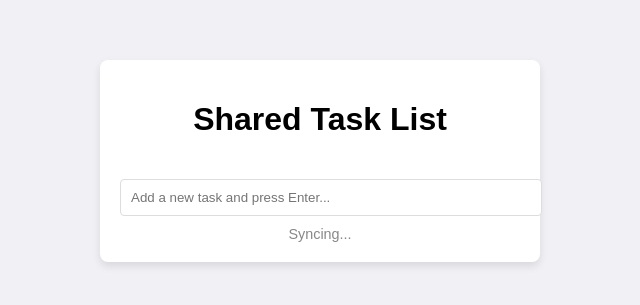
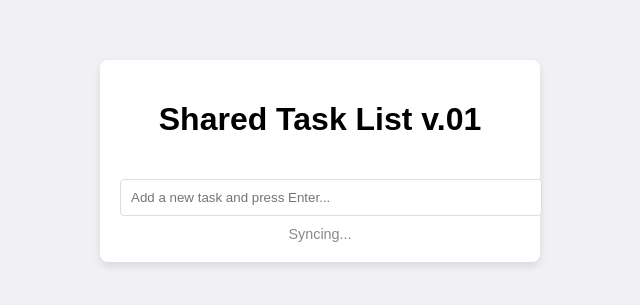
Before and after one commit to 123948720482301/1239482249342432, a plain HTML site: page index.html in a window 1280 px wide. Shown: the part 239-544 px from the top of the page, without its empty margins (320-960 px from the left). Drawn offline with Linux system fonts and the light colour scheme; no server answers.

Commit message:
Update index.html

```diff
--- a/index.html
+++ b/index.html
@@ -53,7 +53,7 @@
 </head>
 <body>
     <div id="app">
-        <h1>Shared Task List</h1>
+        <h1>Shared Task List v.01</h1>
         <ul id="taskList"></ul>
         <input type="text" id="newTaskInput" placeholder="Add a new task and press Enter...">
         <div id="syncStatus">Syncing...</div>
```
